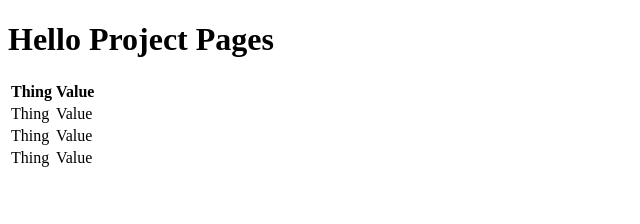
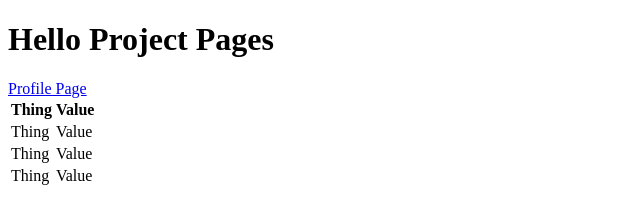
Before and after one commit to jarrighi/Project1, a plain HTML site: page index.html in a window 1280 px wide. Shown: the whole page, without its empty margins (0-640 px from the left). Drawn offline with Linux system fonts and the light colour scheme.

Commit message:
add profile link

```diff
--- a/index.html
+++ b/index.html
@@ -6,7 +6,7 @@
 </head>
 <body>
     <h1>Hello Project Pages</h1>
-
+    <a href="https://jarrighi.github.io"> Profile Page</a>
     <table>
         <tr>
             <th>Thing</th>
```
